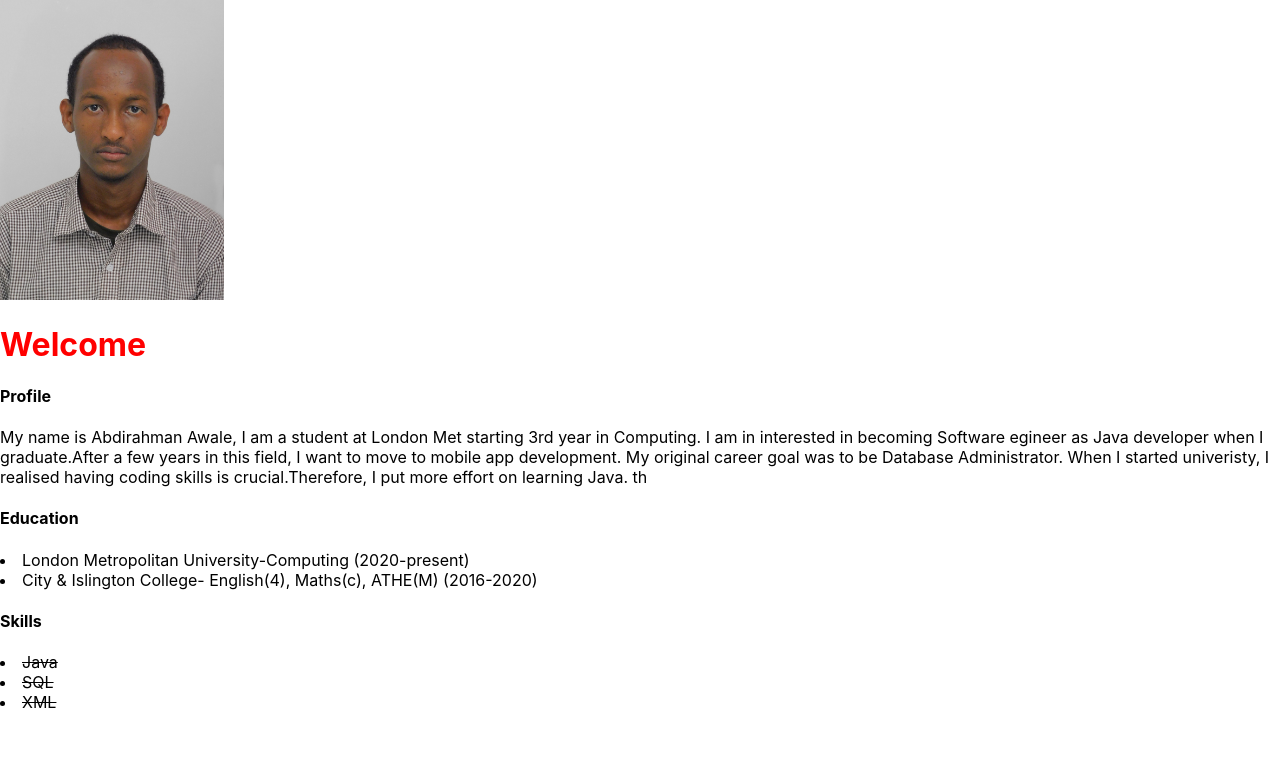
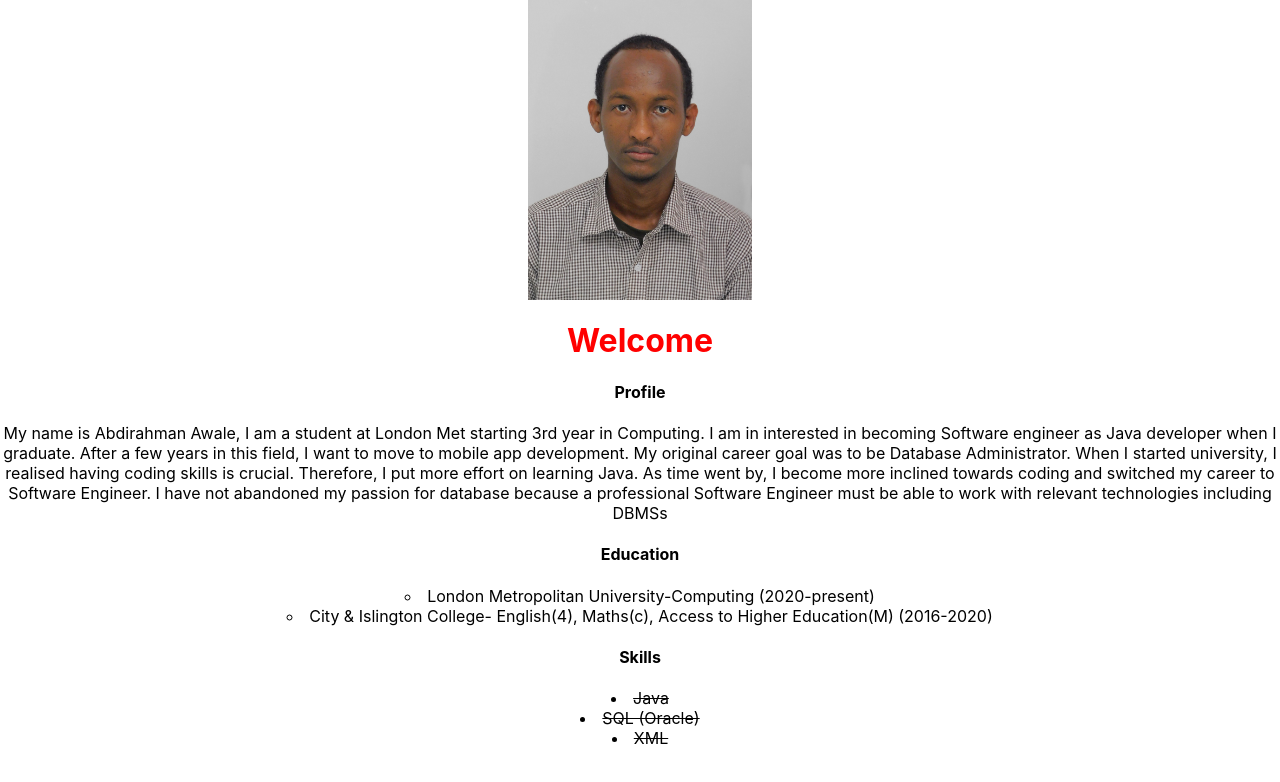
Before and after one commit to Abdirahman0123/portfolio, a React (Create React App) app: page / in a window 1280 px wide. Shown: the top 782 px of the page. Built offline with nearby package versions, Linux system fonts and the light colour scheme.

Commit message:
Your message

```diff
--- a/src/App.css
+++ b/src/App.css
@@ -1,12 +1,35 @@
+/*img {
+  height: 300px;
+  border-radius: 8px;
+  position: center;
+  width: auto;
+}*/
+
+.pro {
+  margin-left: auto;
+  margin-right: auto;
+  width: 8em
+}
+
+.wrapper {
+  margin: 0 auto;
+  width: 1000px;
+}
+
 img {
+  display: block;
+  margin-left: auto;
+  margin-right: auto;
   height: 300px;
+  width: auto;
 }
 
 .div {
-text-align: center;
+  text-align: center;
 
 
 }
+
 .App {
   text-align: center;
 }
--- a/src/App.js
+++ b/src/App.js
@@ -2,24 +2,26 @@ import './App.css'
 import { Profile, Education, Skills, /*Picture*/ } from './components'
 
 function App() {
-  return (<div >
+  return (<div style={{ textAlign:"center"}} >
 
 
-    <img src={'/picture/me.jpg'} alt="Logo" />
+    <img src={'/picture/me.jpg'} alt="Logo" class="center"/>
 
 
-    <h1 style={{color: "red"}}>Welcome</h1>
+    <h1 style={{color: "red", textAlign:"center"}}>Welcome</h1>
 
 
 
     <div>
-      <h4> Profile </h4>
+
+      <pro>
       <Profile />
+      </pro>
     </div>
 
-    <div>
-      <h4> Education </h4>
-      <Education />
+    <div >
+
+      <Education  />
     </div>
 
     <div>
--- a/src/components/education/Education.js
+++ b/src/components/education/Education.js
@@ -1,6 +1,9 @@
 import React from 'react'
 export const Education = () => {
-    return ( <ed><li> London Metropolitan University-Computing (2020-present)</li>
-        <li>City & Islington College- English(4), Maths(c), ATHE(M) (2016-2020)</li> </ed>
+    return ( <div >
+        <h4> Education </h4>
+        <li style={{listStyle: "circle"}}> London Metropolitan University-Computing (2020-present)</li>
+        <li style={{listStyle: "circle"}} >City & Islington College- English(4), Maths(c), Access to Higher Education(M) (2016-2020)</li>
+        </div>
     )
 }
--- a/src/components/index.js
+++ b/src/components/index.js
@@ -2,4 +2,3 @@ export {Header} from './header/Header'
 export {Profile} from './profile/Profile'
 export {Education} from './education/Education'
 export {Skills} from './skills/Skills'
-//export {Picture} from '../../public/picture/Picture'
--- a/src/components/profile/Profile.js
+++ b/src/components/profile/Profile.js
@@ -1,9 +1,17 @@
 import React from 'react'
 export const Profile = () => {
-    return (<div>My name is Abdirahman Awale, I am a student at London Met starting 3rd year in Computing. I am in interested in becoming Software egineer as Java developer when
-      I graduate.After a few years in this field, I want to move to mobile app development.
-      My original career goal was to be Database Administrator. When I started univeristy, I realised having coding skills is crucial.Therefore, I put more effort on learning Java.
-      th
+    return (<div /*style={{color: "red", textAlign: 'justify'}}*/>
+    <h4> Profile </h4>
+    <p className='text-base sm:text-xl text-center text-gray-600 leading-relaxed mt-4'>My name is Abdirahman Awale, I am a student at London Met
+      starting 3rd year in Computing. I am in interested in becoming Software engineer
+      as Java developer when I graduate. After a few years in this field, I want to
+      move to mobile app development. My original career goal was to
+      be Database Administrator. When I started university, I realised
+      having coding skills is crucial. Therefore, I put more effort on learning Java.
+      As time went by, I become more inclined towards coding and switched my career to
+      Software Engineer. I have not abandoned my passion for database because a
+      professional Software Engineer must be able to work with relevant technologies including DBMSs
+      </p>
     </div>
 
         )
--- a/src/components/skills/Skills.js
+++ b/src/components/skills/Skills.js
@@ -3,7 +3,7 @@ export const Skills = () => {
     return (
         <s>
         <li>Java</li>
-        <li>SQL</li>
+        <li>SQL (Oracle)</li>
         <li>XML</li>
     </s>
 
```
